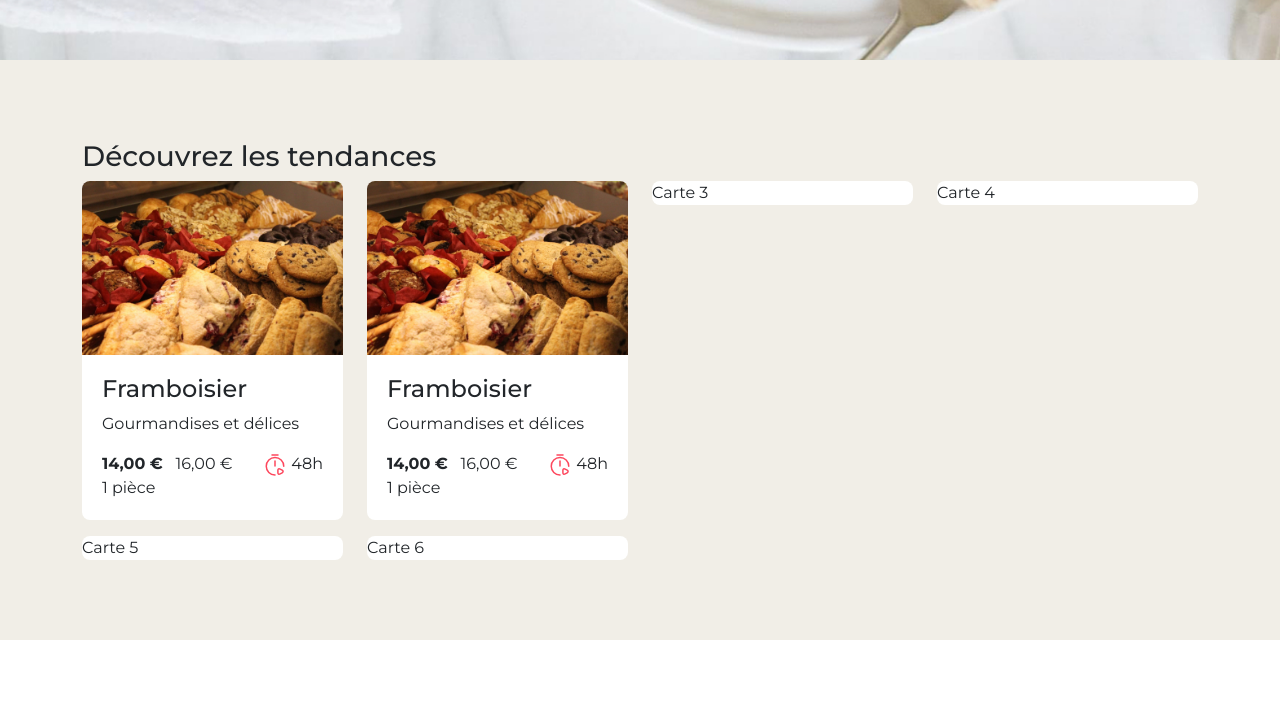
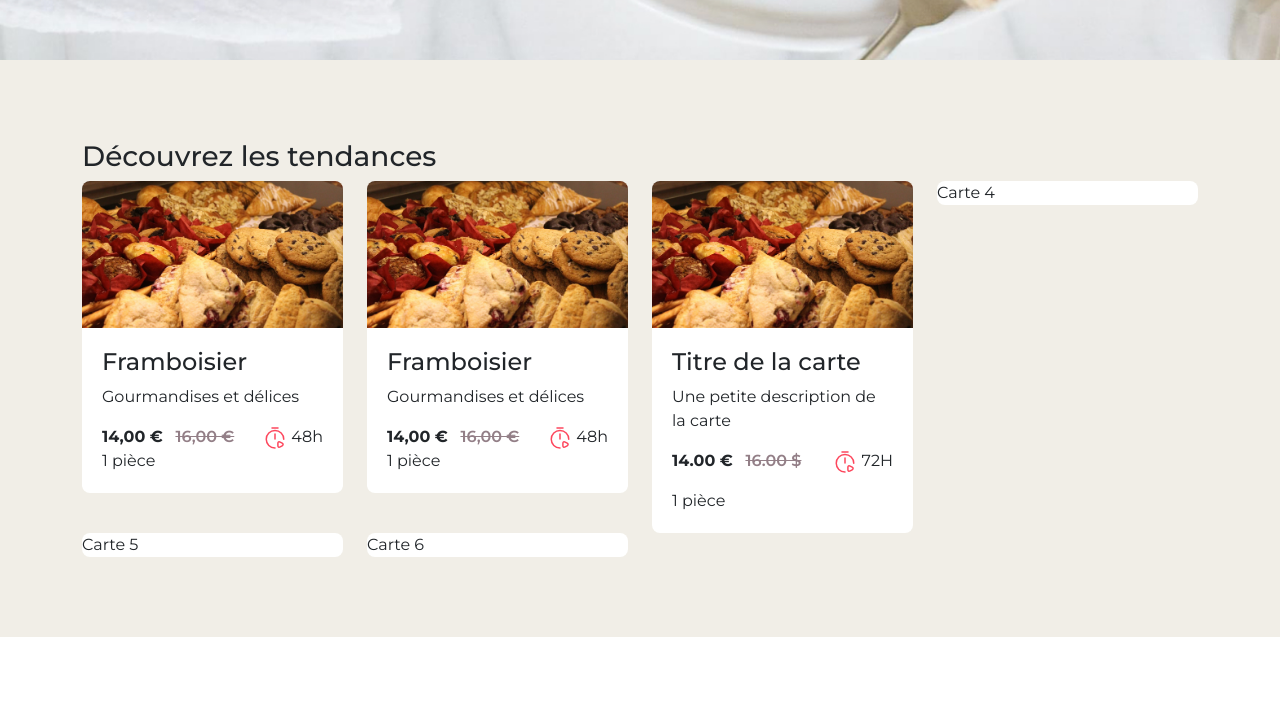
Before and after one commit to derkhadim/dbe, a plain HTML site: page index.html in a window 1280 px wide. Shown: the part 530-1244 px from the top of the page. Drawn offline with Linux system fonts and the light colour scheme.

Commit message:
Update card element

```diff
--- a/css/card.css
+++ b/css/card.css
@@ -6,6 +6,8 @@
 .card > img {
   width: 100%;
   border-radius: 8px 8px 0 0;
+  aspect-ratio: 16/9;
+  object-fit: cover;
 }
 
 .card .caption {
@@ -17,3 +19,9 @@
   justify-content: space-between;
   align-items: flex-start;
 }
+
+.price p span {
+  font-weight: 600;
+  color: var(--gray);
+  text-decoration: line-through;
+}
--- a/index.html
+++ b/index.html
@@ -142,9 +142,26 @@
             </div>
           </div>
           <div class="col-sm-12 col-md-6 col-lg-3">
+
             <div class="card">
-              Carte 3
+              <img src="images/leigh-patrick.jpg" alt="">
+
+              <div class="caption">
+                <h4>Titre de la carte</h4>
+                <p>Une petite description de la carte</p>
+                <div class="card-details">
+                  <div class="price">
+                    <p><b>14.00 €</b> &nbsp; <span>16.00 $</span></p>
+                    <span>1 pièce</span>
+                  </div>
+                  <div class="timer">
+                    <img src="images/timer-start.svg" alt="">
+                    <span>72H</span>
+                  </div>
+                </div>
+              </div>
             </div>
+
           </div>
           <div class="col-sm-12 col-md-6 col-lg-3">
             <div class="card">
```
